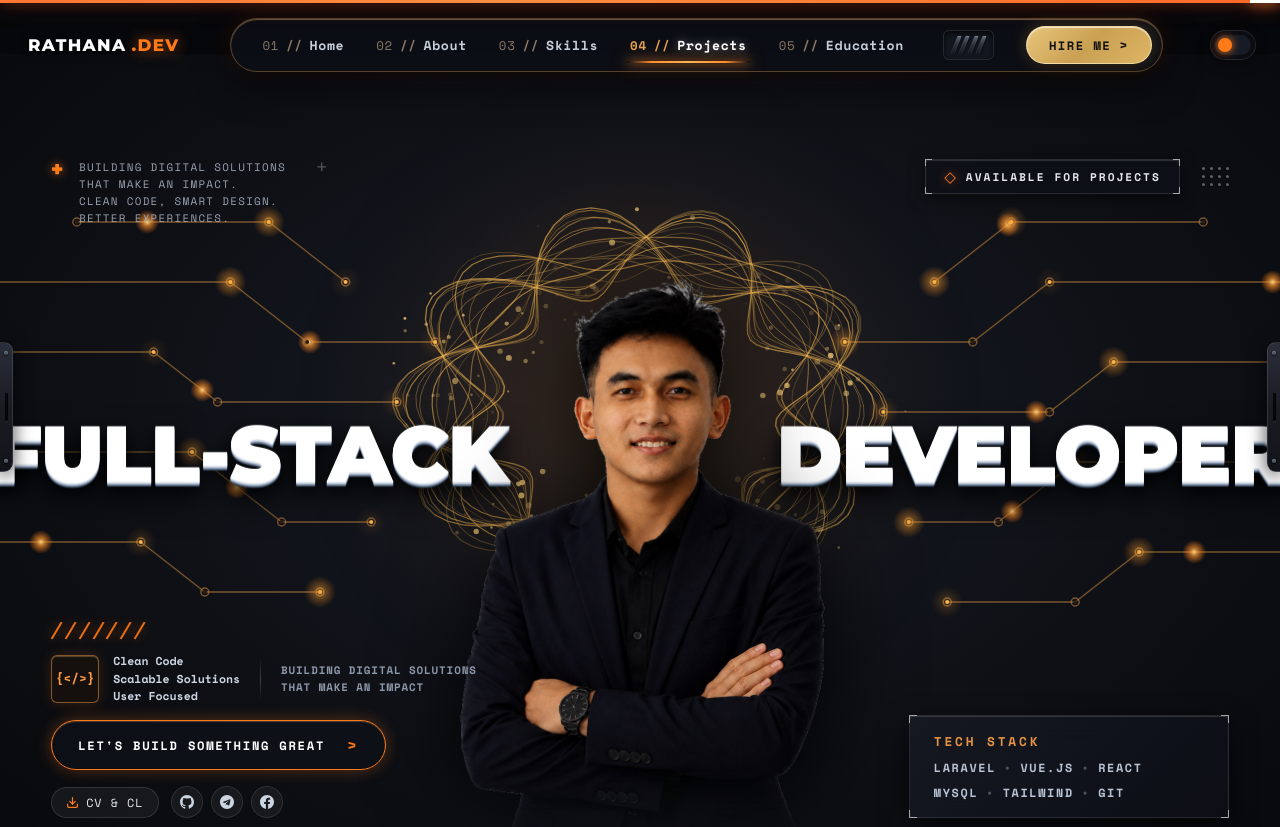
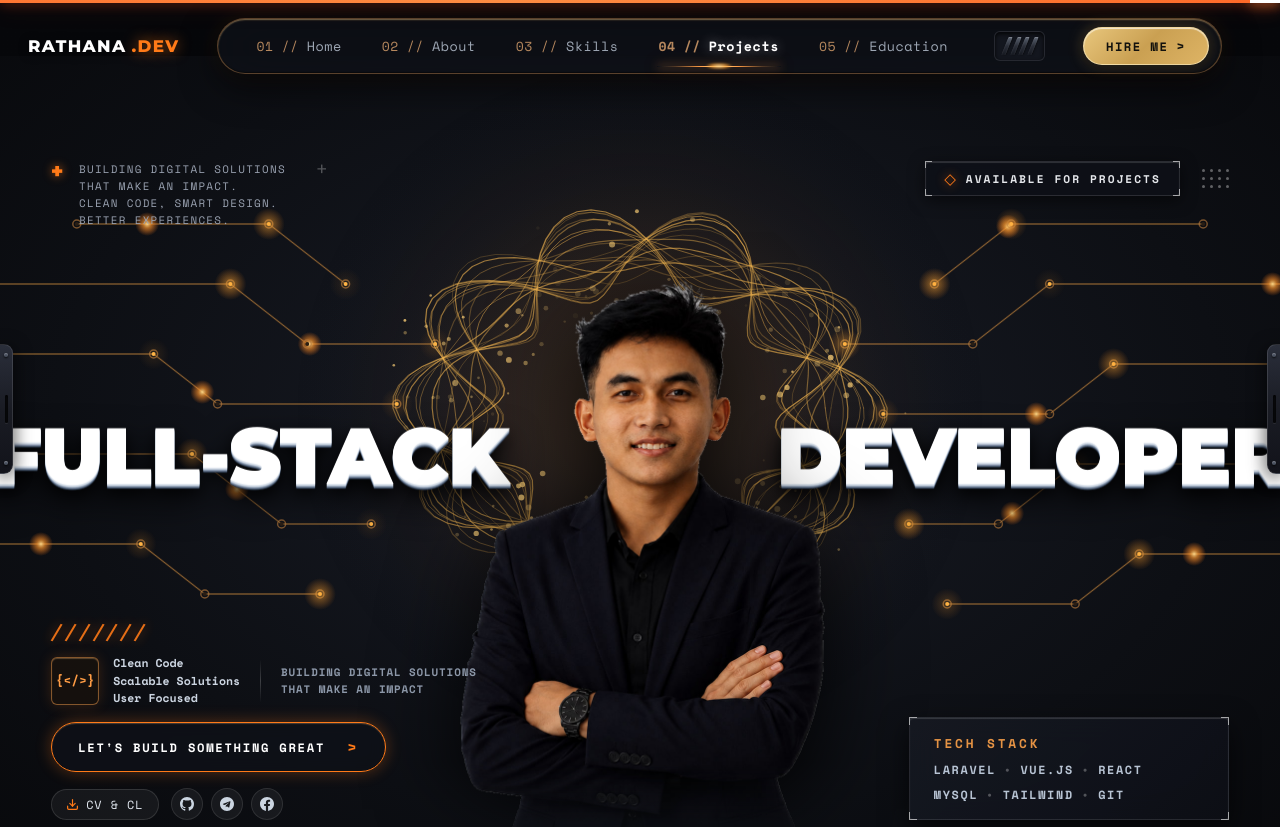
Before and after one commit to Rathana-SOKHA/my_portfolio, a React (Vite) app: page / in a window 1280 px wide. Shown: the top 827 px of the page. Built offline with nearby package versions, Linux system fonts and the light colour scheme.

Commit message:
feat: update navbar style

```diff
--- a/src/App.jsx
+++ b/src/App.jsx
@@ -40,7 +40,7 @@ function App() {
       <IntroScreen onComplete={handleIntroComplete} />
       <div style={{ opacity: showIntro ? 0 : 1, transition: 'opacity 0.5s ease' }}>
         <ScrollProgress />
-        <Navbar theme={theme} toggleTheme={toggleTheme} />
+        <Navbar />
 
         <main>
           <Hero isActive={!showIntro} />
--- a/src/components/layout/Navbar.jsx
+++ b/src/components/layout/Navbar.jsx
@@ -10,7 +10,7 @@ const navItems = [
   { id: "education", label: "Education", num: "05" },
 ];
 
-export default function Navbar({ theme, toggleTheme }) {
+export default function Navbar() {
   const [isOpen, setIsOpen] = useState(false);
   const [isScrolled, setIsScrolled] = useState(false);
   const [activeSection, setActiveSection] = useState("home");
@@ -101,22 +101,8 @@ export default function Navbar({ theme, toggleTheme }) {
             </ul>
           </div>
 
-          {/* Right Action Group: Theme Toggle & Mobile Hamburger */}
+          {/* Right Action Group: Mobile Hamburger */}
           <div className="cyber-nav-actions">
-            {/* Theme Toggle */}
-            <button
-              className="cyber-theme-toggle"
-              onClick={toggleTheme}
-              title={`Switch to ${theme === "dark" ? "light" : "dark"} mode`}
-              aria-label="Toggle theme"
-              aria-pressed={theme === "dark"}
-              data-theme={theme}
-            >
-              <span className="toggle-track" aria-hidden="true">
-                <span className="toggle-thumb" />
-              </span>
-            </button>
-
             {/* Mobile Hamburger Button */}
             <button
               className={`cyber-hamburger ${isOpen ? "active" : ""}`}
--- a/src/styles/Navbar.css
+++ b/src/styles/Navbar.css
@@ -84,30 +84,32 @@
 .cyber-nav-menu {
   display: flex;
   align-items: center;
-  gap: 26px;
+  gap: 32px;
   list-style: none;
   margin: 0;
-  padding: 7px 10px 7px 28px;
-  background: rgba(13, 15, 22, 0.82);
+  padding: 8px 12px 8px 34px;
+  background: rgba(16, 18, 26, 0.68);
   backdrop-filter: blur(24px);
   -webkit-backdrop-filter: blur(24px);
-  border: 1px solid rgba(215, 145, 80, 0.38);
+  border: 1px solid rgba(195, 135, 75, 0.42);
   border-radius: 9999px;
   box-shadow:
     0 12px 36px rgba(0, 0, 0, 0.65),
-    inset 0 1px 1px rgba(255, 205, 140, 0.38),
-    0 0 26px rgba(255, 110, 20, 0.12);
+    inset 0 1px 1.5px rgba(255, 215, 145, 0.45),
+    inset 0 -1px 1px rgba(0, 0, 0, 0.5),
+    0 0 24px rgba(220, 125, 35, 0.1);
   position: relative;
   transition: all 0.3s cubic-bezier(0.16, 1, 0.3, 1);
 }
 
 .cyber-navbar.scrolled .cyber-nav-menu {
-  background: rgba(10, 12, 18, 0.92);
-  border-color: rgba(255, 150, 70, 0.45);
+  background: rgba(12, 14, 20, 0.88);
+  border-color: rgba(225, 145, 75, 0.5);
   box-shadow:
-    0 16px 44px rgba(0, 0, 0, 0.75),
-    inset 0 1px 1px rgba(255, 210, 150, 0.45),
-    0 0 32px rgba(255, 95, 25, 0.18);
+    0 16px 44px rgba(0, 0, 0, 0.78),
+    inset 0 1px 1.5px rgba(255, 220, 155, 0.5),
+    inset 0 -1px 1px rgba(0, 0, 0, 0.6),
+    0 0 30px rgba(240, 135, 40, 0.16);
   transform: translateY(-1px);
 }
 
@@ -121,78 +123,107 @@
 .cyber-nav-link {
   display: inline-flex;
   align-items: center;
-  gap: 5px;
+  gap: 7px;
   text-decoration: none;
   font-family: 'Space Mono', monospace;
-  font-size: 0.82rem;
-  letter-spacing: 0.05em;
-  padding: 6px 3px;
+  font-size: 0.84rem;
+  letter-spacing: 0.04em;
+  padding: 6px 4px;
   position: relative;
   transition: color 0.25s ease, transform 0.25s ease;
   white-space: nowrap;
 }
 
-/* Numbers & Slashes (Warm Muted Bronze/Copper) */
+/* Numbers & Slashes - Refined Bronze/Amber (Exact Image Match) */
 .nav-item-num {
-  color: #8c7865;
-  font-size: 0.78rem;
+  color: #b6885e;
+  font-size: 0.82rem;
   font-weight: 500;
   transition: color 0.25s ease;
 }
 
 .nav-item-slash {
-  color: #8c7865;
-  font-size: 0.78rem;
-  font-weight: 600;
-  margin: 0 2px;
+  color: #b6885e;
+  font-size: 0.82rem;
+  font-weight: 500;
+  margin: 0 1px;
   transition: color 0.25s ease;
 }
 
+/* Inactive Word Labels - Subdued Technical Slate Grey */
 .nav-item-label {
-  color: #c4cdd8;
-  font-weight: 600;
+  color: #9ea7b4;
+  font-weight: 500;
   transition: color 0.25s ease;
 }
 
 /* Hover States */
+.cyber-nav-link:hover .nav-item-label {
+  color: #e2e8f0;
+}
+
 .cyber-nav-link:hover .nav-item-num,
 .cyber-nav-link:hover .nav-item-slash {
-  color: #e59f52;
+  color: #cda073;
 }
 
-.cyber-nav-link:hover .nav-item-label {
-  color: #ffffff;
-}
-
-/* Active Nav State - Crisp White with Glowing Amber Underline */
+/* Active Nav State - Crisp Pure White with Bronze Accent */
 .cyber-nav-link.active .nav-item-num {
-  color: #e59f52;
-  font-weight: 700;
+  color: #b6885e;
+  font-weight: 600;
 }
 
 .cyber-nav-link.active .nav-item-slash {
-  color: #e59f52;
-  font-weight: 700;
+  color: #b6885e;
+  font-weight: 600;
 }
 
 .cyber-nav-link.active .nav-item-label {
   color: #ffffff;
   font-weight: 700;
-  text-shadow: 0 0 10px rgba(255, 255, 255, 0.45);
+  text-shadow: 0 0 12px rgba(255, 255, 255, 0.45);
 }
 
-/* Glowing Amber Active Pip Underline */
+/* Glowing Amber Active Pip Underline with Filament Flare (Exact Image Match) */
 .nav-active-pip {
   position: absolute;
-  bottom: -2px;
-  left: 0;
-  right: 0;
-  height: 2px;
-  background: linear-gradient(90deg, transparent 0%, #ff8c2e 20%, #ffb356 50%, #ff8c2e 80%, transparent 100%);
+  bottom: -5px;
+  left: 2px;
+  right: 2px;
+  height: 1.5px;
+  background: linear-gradient(
+    90deg,
+    transparent 0%,
+    rgba(215, 140, 70, 0.35) 15%,
+    #ff9d45 35%,
+    #ffe4a0 50%,
+    #ff9d45 65%,
+    rgba(215, 140, 70, 0.35) 85%,
+    transparent 100%
+  );
   border-radius: 9999px;
   box-shadow:
-    0 0 10px #ff8c2e,
-    0 0 18px rgba(255, 140, 46, 0.75);
+    0 0 8px rgba(255, 157, 69, 0.85),
+    0 0 16px rgba(255, 140, 46, 0.5);
+  pointer-events: none;
+}
+
+.nav-active-pip::after {
+  content: '';
+  position: absolute;
+  top: 50%;
+  left: 50%;
+  transform: translate(-50%, -50%);
+  width: 26px;
+  height: 6px;
+  background: radial-gradient(
+    ellipse,
+    rgba(255, 235, 175, 0.95) 0%,
+    rgba(255, 160, 50, 0.75) 45%,
+    transparent 75%
+  );
+  filter: blur(1px);
+  pointer-events: none;
 }
 
 /* ---------------- Slanted Vents Chamber ---------------- */
```
